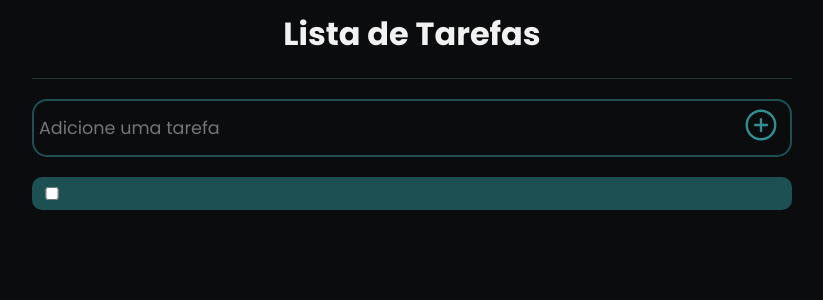
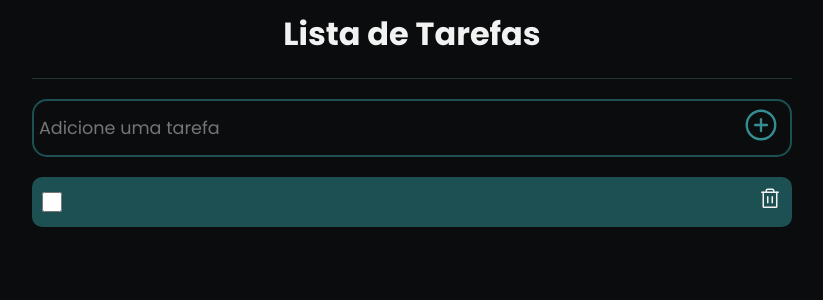
Before and after one commit to angelicapedroso/to-do-react, a React (Vite) app: page / in a window 1280 px wide. Both pictures are taken after a click on the button 991 px from the left and 128 px from the top of the page. Shown: the top 300 px of the page, without its empty margins (228-1051 px from the left). Built offline with nearby package versions, Linux system fonts and the light colour scheme.

Commit message:
add item remove function

```diff
--- a/src/components/List/index.tsx
+++ b/src/components/List/index.tsx
@@ -1,3 +1,4 @@
+import { Trash } from 'phosphor-react';
 import React from 'react';
 import { Item } from '../../types/Item';
 import Container from './styles';
@@ -5,10 +6,13 @@ import Container from './styles';
 type Props = {
   item: Item;
   handleTaskChange: (id: number, done: boolean) => void;
+  handleRemoveItem: (id: number) => void;
 }
 
 export default function List({
-  item: { id, name, done }, handleTaskChange,
+  item: { id, name, done },
+  handleTaskChange,
+  handleRemoveItem,
 }: Props): React.FunctionComponentElement<{}> {
   return (
     <Container done={done}>
@@ -19,6 +23,13 @@ export default function List({
         onChange={({ target }) => handleTaskChange(id, target.checked)}
       />
       <label htmlFor="checkbox">{name}</label>
+
+      <button
+        type="button"
+        onClick={() => handleRemoveItem(id)}
+      >
+        <Trash size={24} color="#f2f2f2" />
+      </button>
     </Container>
   );
 }
--- a/src/components/List/styles.ts
+++ b/src/components/List/styles.ts
@@ -12,6 +12,7 @@ const Container = styled.div(({ done }: ContainerProps) => (
   margin-bottom: 10px;
   border-radius: 10px;z
   max-width: 780px;
+  justify-content: space-between;
 
   input {
     width: 20px;
@@ -21,6 +22,17 @@ const Container = styled.div(({ done }: ContainerProps) => (
   label {
     text-decoration: ${done ? 'line-through' : 'inherit'};
   }
+
+  button {
+    background: none;
+    border: none;
+  }
+
+  button:hover {
+    opacity: 0.7;
+    cursor: pointer;
+    transition: all 0.3s ease 0s;
+  }
 `
 ));
 
--- a/src/pages/Home/index.tsx
+++ b/src/pages/Home/index.tsx
@@ -27,6 +27,11 @@ export default function Home(): React.FunctionComponentElement<{}> {
     setList(newList);
   };
 
+  const handleRemoveItem = (id: number) => {
+    const newList = list.filter((item) => item.id !== id);
+    setList(newList);
+  };
+
   return (
     <Content>
       <Header>Lista de Tarefas</Header>
@@ -35,7 +40,12 @@ export default function Home(): React.FunctionComponentElement<{}> {
 
       {
         list.map((item) => (
-          <List key={item.id} item={item} handleTaskChange={handleTaskChange} />
+          <List
+            key={item.id}
+            item={item}
+            handleTaskChange={handleTaskChange}
+            handleRemoveItem={handleRemoveItem}
+          />
         ))
       }
     </Content>
```
